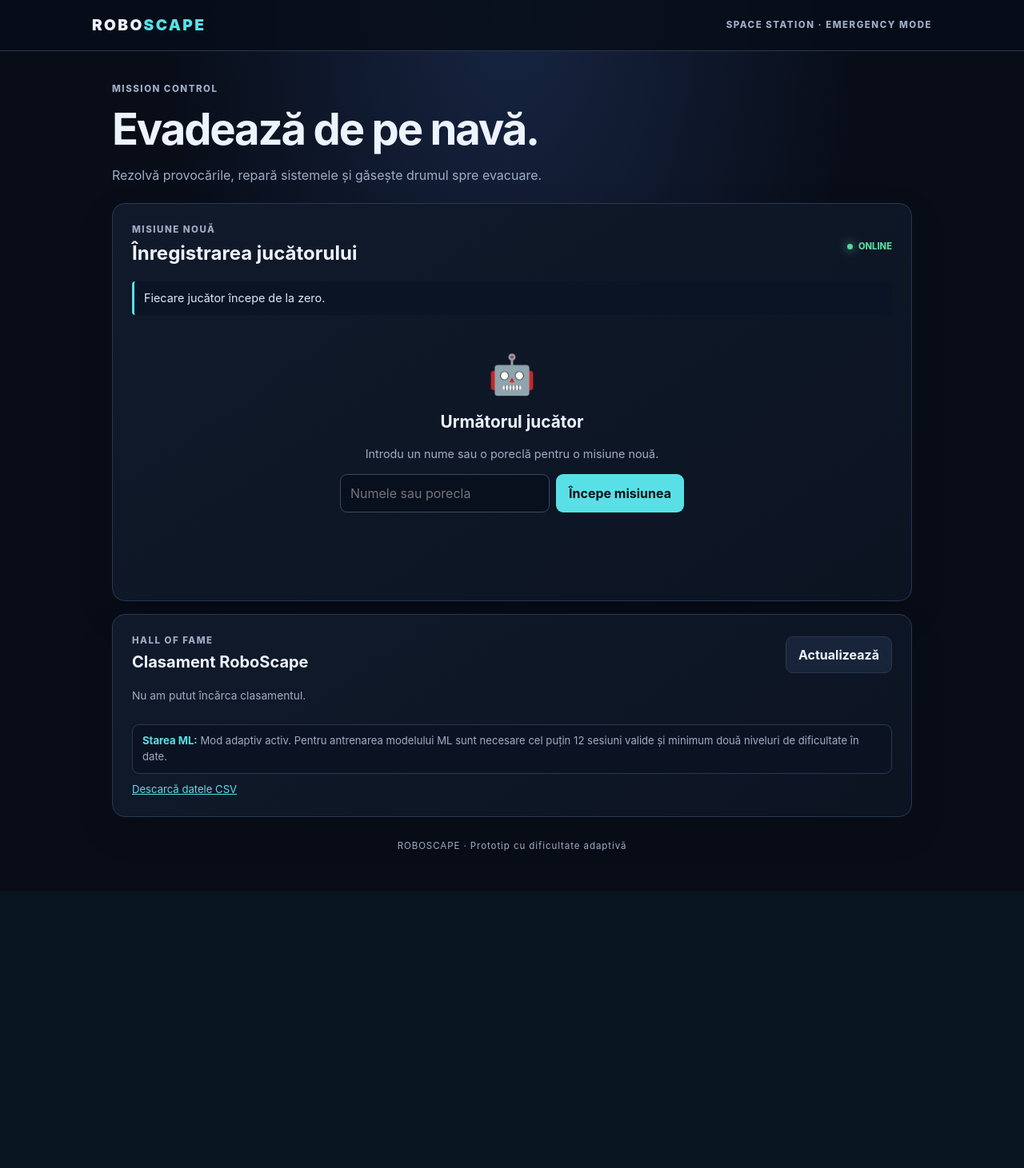
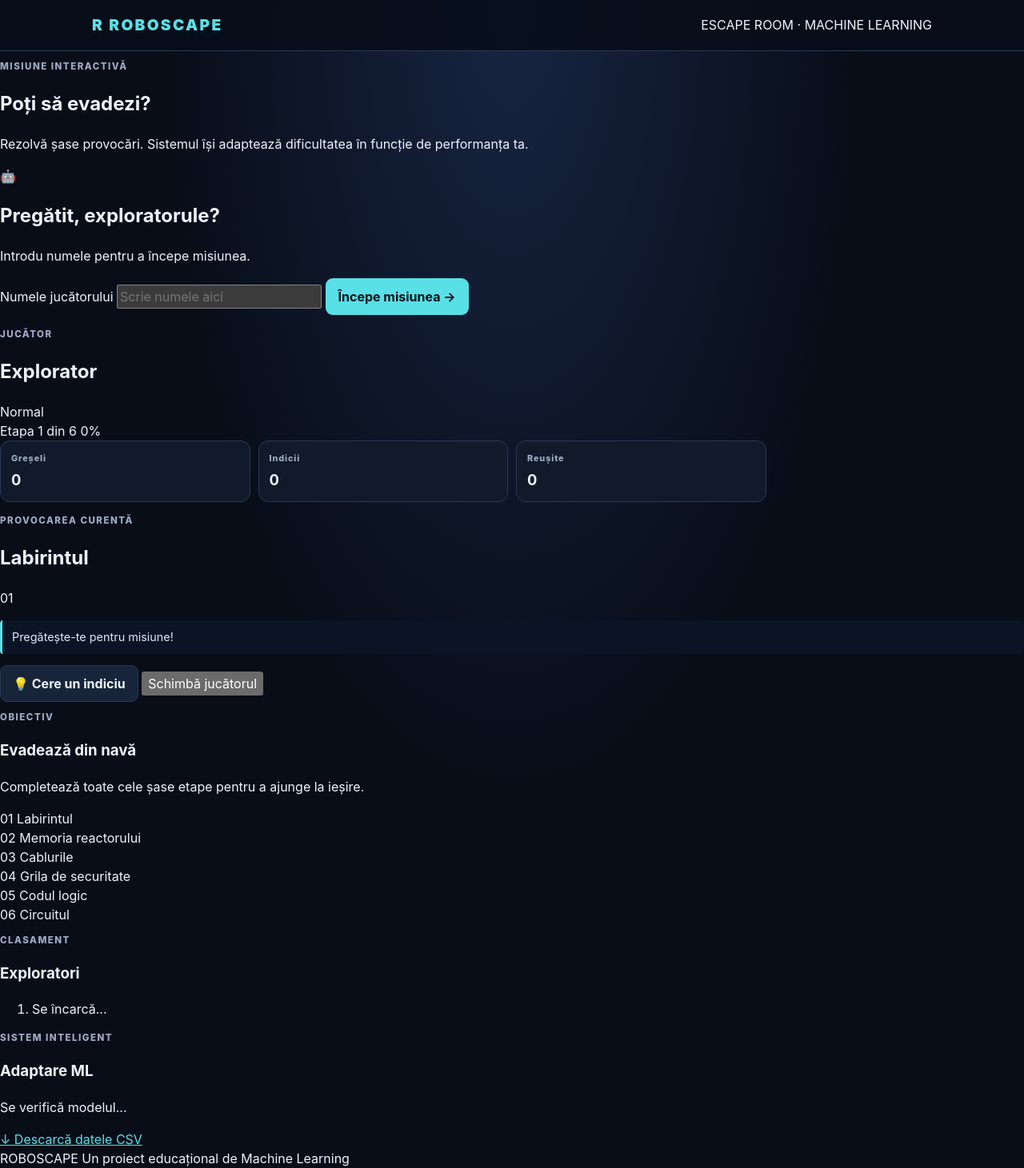
Before and after one commit to maria-patrascu6/RoboscapeM, a Flask app: page / in a window 1280 px wide. Shown: the whole page at 80% size. Before the commit the page ends 1065 px from the top, so only its background shows below. Run offline with Flask 3, Linux system fonts and the light colour scheme; data that the repository does not hold is empty.

Commit message:
Revise index.html for ML-themed escape room

```diff
--- a/templates/index.html
+++ b/templates/index.html
@@ -3,86 +3,160 @@
 <html lang="ro">
 <head>
     <meta charset="UTF-8">
-  <meta name="viewport" content="width=device-width, initial-scale=1">
-  <meta name="theme-color" content="#080d18">
-  <title>RoboScape | Escape Room</title>
-  <link rel="stylesheet" href="{{ url_for('static', filename='style.css') }}">
-  <script src="{{ url_for('static', filename='game.js') }}" defer></script>
+    <meta name="viewport" content="width=device-width, initial-scale=1.0">
+    <title>RoboScape | Escape Room ML</title>
+    <link rel="stylesheet" href="/static/style.css">
+    <script src="/static/game.js" defer></script>
 </head>
 <body>
     <header class="topbar">
-    <a class="brand" href="/">ROBO<span>SCAPE</span></a>
-    <span class="top-label">SPACE STATION · EMERGENCY MODE</span>
+        <a class="brand" href="/">
+            <span class="brand-icon">R</span>
+            <span>ROBOSCAPE</span>
+        </a>
+        <span class="top-tag">ESCAPE ROOM · MACHINE LEARNING</span>
     </header>
 
-  <main class="container">
-    <section class="intro">
-      <p class="eyebrow">MISSION CONTROL</p>
-      <h1>Evadează de pe navă.</h1>
-      <p class="subtitle">
-        Rezolvă provocările, repară sistemele și găsește drumul spre evacuare.
+    <main class="page">
+        <section class="hero">
+            <p class="eyebrow">MISIUNE INTERACTIVĂ</p>
+            <h1>Poți să evadezi?</h1>
+            <p class="hero-text">
+                Rezolvă șase provocări. Sistemul își adaptează
+                dificultatea în funcție de performanța ta.
             </p>
         </section>
 
-    <section id="stats-panel" class="stats" hidden>
-      <div class="stat"><span>ETAPĂ</span><strong id="stage-number">1 / 6</strong></div>
-      <div class="stat"><span>DIFICULTATE</span><strong id="difficulty">Mediu</strong></div>
-      <div class="stat"><span>GREȘELI</span><strong id="mistakes">0</strong></div>
-      <div class="stat"><span>INDICII</span><strong id="hints">0</strong></div>
+        <section id="player-screen" class="panel name-panel">
+            <div class="robot">🤖</div>
+            <h2>Pregătit, exploratorule?</h2>
+            <p>Introdu numele pentru a începe misiunea.</p>
+
+            <form id="player-form">
+                <label for="player-name">Numele jucătorului</label>
+                <input
+                    id="player-name"
+                    name="name"
+                    type="text"
+                    maxlength="30"
+                    placeholder="Scrie numele aici"
+                    autocomplete="nickname"
+                    required
+                >
+                <button class="primary-button" type="submit">
+                    Începe misiunea <span>→</span>
+                </button>
+                <p id="name-error" class="error-message"></p>
+            </form>
         </section>
 
-    <section class="game-panel">
-      <div class="panel-heading">
+        <section id="game-screen" class="game-layout hidden">
+            <div class="main-column">
+                <section class="panel status-panel">
+                    <div class="status-heading">
                         <div>
-          <p id="stage-label" class="eyebrow">MISIUNE NOUĂ</p>
-          <h2 id="stage-name">RoboScape</h2>
+                            <p class="eyebrow">JUCĂTOR</p>
+                            <h2 id="player-label">Explorator</h2>
                         </div>
-        <span class="live-indicator"><span></span> ONLINE</span>
+                        <span id="difficulty-label" class="difficulty">
+                            Normal
+                        </span>
                     </div>
 
-      <p id="feedback" class="feedback" aria-live="polite">
-        Se încarcă misiunea...
-      </p>
+                    <div class="progress-heading">
+                        <span id="stage-label">Etapa 1 din 6</span>
+                        <span id="progress-text">0%</span>
+                    </div>
+                    <div class="progress-track">
+                        <div id="progress-fill" class="progress-fill"></div>
+                    </div>
 
-      <div id="game-area"></div>
+                    <div class="stats">
+                        <div class="stat">
+                            <span>Greșeli</span>
+                            <strong id="mistakes-stat">0</strong>
+                        </div>
+                        <div class="stat">
+                            <span>Indicii</span>
+                            <strong id="hints-stat">0</strong>
+                        </div>
+                        <div class="stat">
+                            <span>Reușite</span>
+                            <strong id="successes-stat">0</strong>
+                        </div>
+                    </div>
+                </section>
 
-      <div class="panel-actions">
-        <button id="hint-button" class="secondary-button" type="button" hidden>
-          Cere un indiciu
+                <section class="panel challenge-panel">
+                    <div class="challenge-heading">
+                        <div>
+                            <p class="eyebrow">PROVOCAREA CURENTĂ</p>
+                            <h2 id="challenge-title">Labirintul</h2>
+                        </div>
+                        <span id="stage-number" class="stage-number">01</span>
+                    </div>
+
+                    <p id="challenge-description" class="description"></p>
+
+                    <div id="feedback" class="feedback" role="status">
+                        Pregătește-te pentru misiune!
+                    </div>
+
+                    <div id="game-content" class="game-content"></div>
+
+                    <div class="game-actions">
+                        <button id="hint-btn" class="secondary-button" type="button">
+                            💡 Cere un indiciu
                         </button>
-        <button id="restart-button" class="danger-button" type="button" hidden>
-          Încheie misiunea
+                        <button id="restart-btn" class="text-button" type="button">
+                            Schimbă jucătorul
                         </button>
                     </div>
                 </section>
-
-    <section class="leaderboard-panel">
-      <div class="leaderboard-heading">
-        <div>
-          <p class="eyebrow">HALL OF FAME</p>
-          <h2>Clasament RoboScape</h2>
-        </div>
-        <button id="refresh-leaderboard" class="secondary-button" type="button">
-          Actualizează
-        </button>
             </div>
 
-      <p id="leaderboard-status" class="leaderboard-status">
-        Se încarcă rezultatele...
+            <aside class="side-column">
+                <section class="panel side-panel">
+                    <p class="eyebrow">OBIECTIV</p>
+                    <h3>Evadează din navă</h3>
+                    <p class="side-description">
+                        Completează toate cele șase etape pentru a
+                        ajunge la ieșire.
                     </p>
-      <ol id="leaderboard-list" class="leaderboard-list"></ol>
-
-      <div class="ml-status-box">
-        <strong>Starea ML:</strong>
-        <span id="ml-status">Se verifică modelul...</span>
+                    <div class="mission-list">
+                        <div>01 <span>Labirintul</span></div>
+                        <div>02 <span>Memoria reactorului</span></div>
+                        <div>03 <span>Cablurile</span></div>
+                        <div>04 <span>Grila de securitate</span></div>
+                        <div>05 <span>Codul logic</span></div>
+                        <div>06 <span>Circuitul</span></div>
                     </div>
-
-      <p class="leaderboard-links">
-        <a href="/download-data">Descarcă datele CSV</a>
-      </p>
                 </section>
 
-    <p class="footer-note">ROBOSCAPE · Prototip cu dificultate adaptivă</p>
+                <section class="panel side-panel">
+                    <p class="eyebrow">CLASAMENT</p>
+                    <h3>Exploratori</h3>
+                    <ol id="leaderboard-list" class="leaderboard">
+                        <li>Se încarcă...</li>
+                    </ol>
+                </section>
+
+                <section class="panel side-panel ml-panel">
+                    <p class="eyebrow">SISTEM INTELIGENT</p>
+                    <h3>Adaptare ML</h3>
+                    <p id="ml-status">Se verifică modelul...</p>
+                </section>
+
+                <a id="download-data" class="download-link" href="/download-data">
+                    ↓ Descarcă datele CSV
+                </a>
+            </aside>
+        </section>
+
+        <footer>
+            <span>ROBOSCAPE</span>
+            <span>Un proiect educațional de Machine Learning</span>
+        </footer>
     </main>
 </body>
 </html>
```
Lines whose indentation alone changed are shown as unchanged.
